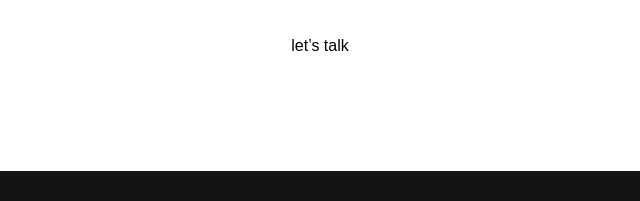
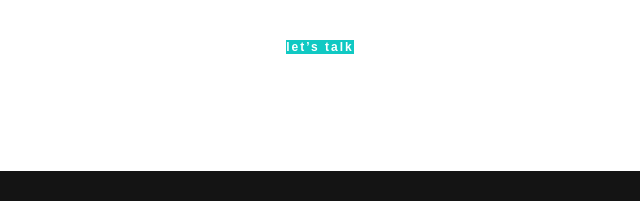
Before and after one commit to dbfla7167/example, a plain HTML site: page about.html in a window 1280 px wide. Shown: the part 1339-1540 px from the top of the page, 330-970 px from the left. Drawn offline with Linux system fonts and the light colour scheme.

Commit message:
Update about.css

```diff
--- a/css/about.css
+++ b/css/about.css
@@ -104,7 +104,7 @@
   color: #787878;
   margin: 20px 0 40px;
 }
-#project > button{
+#project > a{
   width: 170px;
   height: 50px;
   border: 0; outline: 0;
@@ -116,6 +116,6 @@
   cursor: pointer;
 }
 
-#project > button:hover{
+#project > a:hover{
   background-color: #0ab6b1;
 }
```
